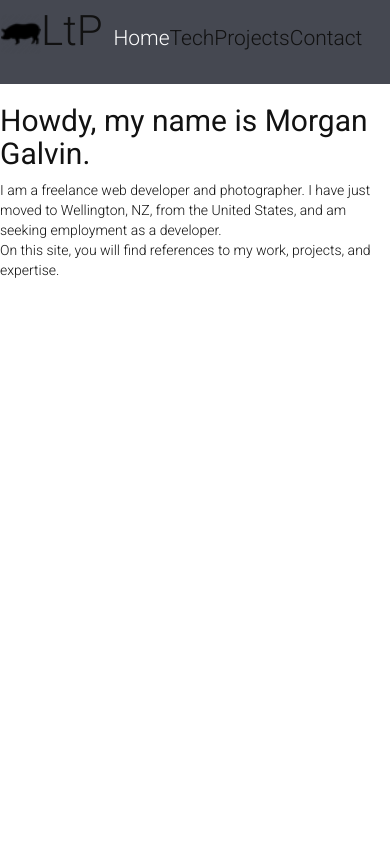
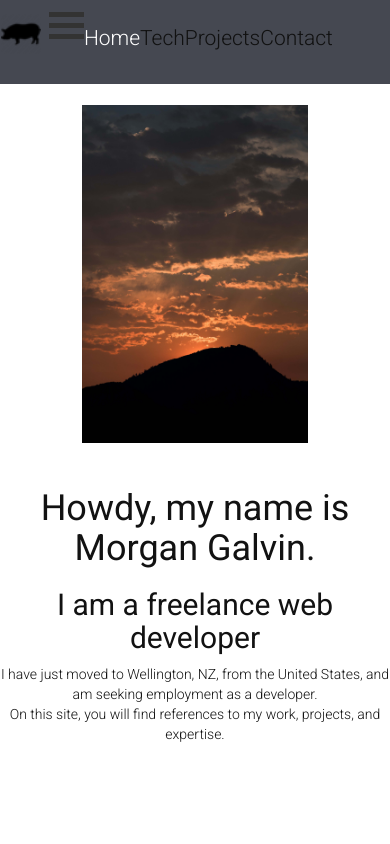
Before and after one commit to LudwigThePig/ludwigThePig.com, a React (Create React App) app: page / in a window 390 px wide. Shown: the top 844 px of the page. Built offline with nearby package versions, Linux system fonts and the light colour scheme.

Commit message:
Added hamurger button and animation, but not dropdown functionality. Did some responsive styling

```diff
--- a/src/App.js
+++ b/src/App.js
@@ -1,6 +1,7 @@
 import React, { Component } from 'react';
 import './App.scss';
 import brand from './img/favicon.png';
+import perins from './img/perins-fire-md.jpg'
 import { library } from '@fortawesome/fontawesome-svg-core';
 import { FontAwesomeIcon } from '@fortawesome/react-fontawesome';
 import { fab } from '@fortawesome/free-brands-svg-icons'
@@ -23,9 +24,11 @@ class Navbar extends Component {
   constructor(){
     super();
     this.state = {
-    active: 'home'
+    active: 'home',
+    burg: false
     };
     this.handleScroll = this.handleScroll.bind(this);
+    this.burgFunc = this.burgFunc.bind(this);
 
 
   }
@@ -72,17 +75,30 @@ class Navbar extends Component {
       }
     }
   }
-
+  burgFunc = ()=>{
+    this.setState({
+      burg: !this.state.burg
+    })
+    // x.classList.toggle("change");
+  }
   render(){
+    let ww = window.innerWidth;
+    console.log(ww);
 
     return(
       <div className="navbar" >
         <div className="navbrand">
         <a href="#home">
           <img src={brand} alt='pig brand' />
-          LtP</a>
+        </a>
+        <span id='ltp'>LtP</span>
         </div>
         <div className="link-ctr">
+        <div className={(this.state.burg)?'hamburger, change':'hamburger'} onClick={this.burgFunc}>
+        <div className="bar1"></div>
+        <div className="bar2"></div>
+        <div className="bar3"></div>
+      </div>
             <a href="#home" className={
               (this.state.active ==='home')?'active':null}>
               <span>Home</span></a>
@@ -116,10 +132,16 @@ class Home extends Component{
   render(){
     return(
       <div id="home" className="body">
-        <h2>Howdy, my name is Morgan Galvin.</h2>
-        <p>I am a freelance web developer and photographer. I have just moved to Wellington, NZ, from the United States, and am seeking employment as a developer.
-          <br />On this site, you will find references to my work, projects, and expertise.
-        </p>
+      <div className='left-col'>
+        <img src={perins} alt='perins peak on fire'></img>
+      </div>
+      <div className='right-col'>
+          <h1>Howdy, my name is Morgan Galvin.</h1>
+          <h2>I am a freelance web developer</h2>
+          <p>I have just moved to Wellington, NZ, from the United States, and am seeking employment as a developer.
+            <br />On this site, you will find references to my work, projects, and expertise.
+          </p>
+        </div>
       </div>
 
     )
--- a/src/App.scss
+++ b/src/App.scss
@@ -1,12 +1,19 @@
 $primary-clr: #454851;
 $secondary-clr: #262424;
 $text-clr: #111;
+$break-small: 350px;
+$break-large: 720px;
 
 body{
   font-family: 'Roboto', sans-serif;
   font-weight: 100;
   color: #121212;
+
 }
+html {
+  scroll-behavior: smooth;
+}
+
 
 .navbar{
   background-color: $primary-clr;
@@ -39,13 +46,69 @@ body{
     margin-left: auto;
   }
 }
+
+.hamburger {
+  display: inline-block;
+  cursor: pointer;
+}
+
+.bar1, .bar2, .bar3 {
+  width: 35px;
+  height: 5px;
+  background-color: #333;
+  margin: 6px 0;
+  transition: 0.4s;
+}
+
+.change .bar1 {
+  -webkit-transform: rotate(-45deg) translate(-9px, 6px);
+  transform: rotate(-45deg) translate(-9px, 6px);
+}
+
+.change .bar2 {opacity: 0;}
+
+.change .bar3 {
+  -webkit-transform: rotate(45deg) translate(-8px, -8px);
+  transform: rotate(45deg) translate(-8px, -8px);
+}
 .body{
   padding-top: 10vh;
   height: 90vh;
 }
+@media screen and (max-width: $break-large){
+#ltp{
+  display: none;
+}
+}
 
 #home{
   font-weight: black;
+  display: flex;
+  flex-flow: row nowrap;
+  align-items: center;
+  justify-content: center;
+  img{
+    max-width: 100%;
+    max-height: 60vh;
+    height: auto;
+    width: auto;
+    flex-shrink: 3;
+  }
+  .left-col{
+    margin: 1em auto
+  }
+  .right-col{
+    text-align: center
+  }
+}
+@media screen and (max-width: $break-large){
+  #home{
+    flex-flow: wrap;
+    img{
+      max-height: 40vh;
+      margin: 2px;
+    }
+  }
 }
 
 footer{
@@ -57,7 +120,6 @@ footer{
   justify-content: center;
   align-items: center;
   flex-shrink: 3;
-}
   .fa {
     text-align: center;
     background: black;
@@ -71,3 +133,4 @@ footer{
     background: white;
     text-decoration: none;
     }
+}
```
Also changed, not shown: src/img/perins-fire-md.jpg (added). Lines whose indentation alone changed are shown as unchanged.
